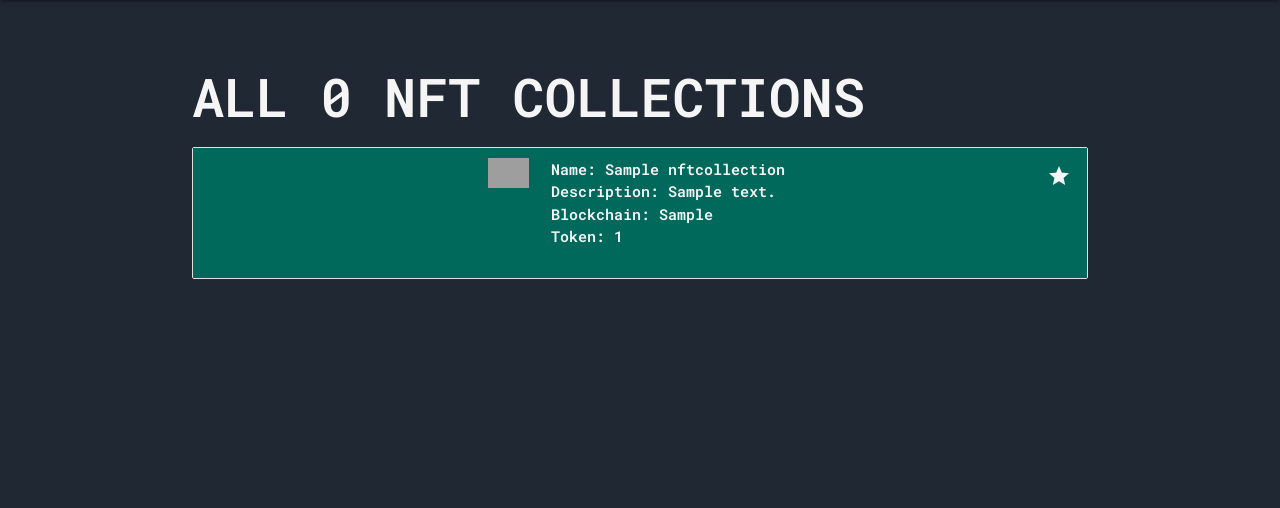
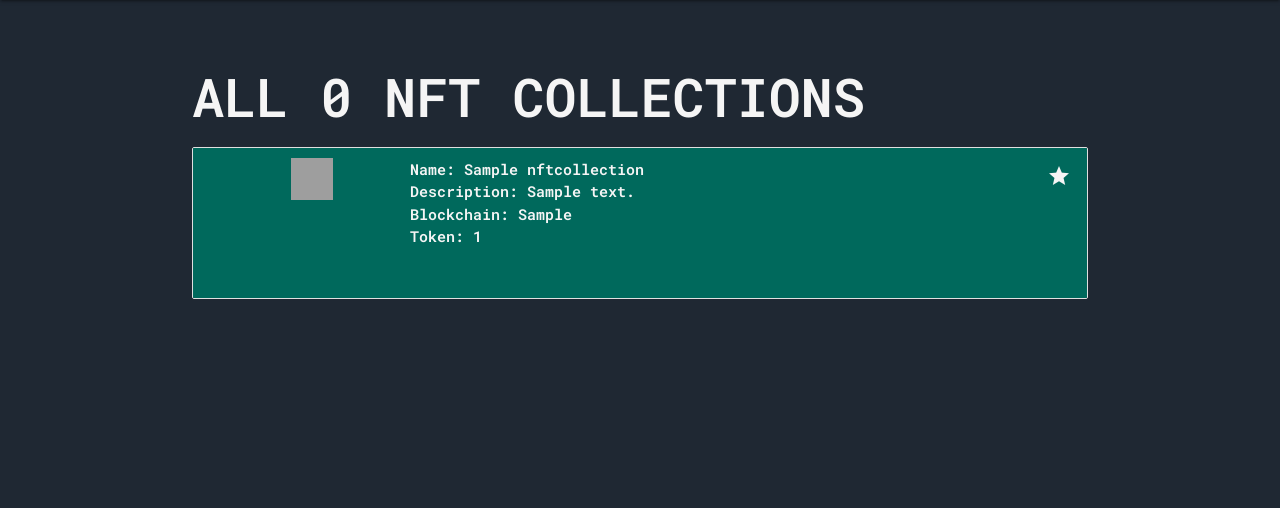
Before and after one commit to neuro-rights/hookahhigness, a Django app: page / in a window 1280 px wide. Shown: the part 110-618 px from the top of the page. Run offline with Django 4.2, Linux system fonts and the light colour scheme; tables that the repository leaves empty hold one stand-in row (values such as "Sample post"); parts of the project's set-up code (start-up, migrations or seed data) failed here and were passed over; some libraries are stand-ins or nearby versions; grey boxes are pictures that could not be loaded.

Commit message:
thumbnails

```diff
--- a/main/models.py
+++ b/main/models.py
@@ -60,6 +60,10 @@
     def get_random_nft(self):
         return self.nfts.order_by("?").first()
 
+    @property
+    def get_random_nfts(self):
+        return self.nfts.order_by("?").all()[:3]
+
     #
     def get_absolute_url(self):
         return reverse("collection_detail", kwargs={"collection_id": self.id})
--- a/main/static/css/base.css
+++ b/main/static/css/base.css
@@ -41,9 +41,20 @@
     color: whitesmoke;
 }
 
+img.thumbnail {
+    position: relative !important;
+    width: 42px;
+    height: 42px;
+    overflow: hidden;
+    left: 15px;
+    display: inline-block;
+    vertical-align: middle;
+    border-radius: 0px;
+}
+
 .card-title {
     margin-top: 5px;
-    color:
+    color: whitesmoke;
 }
 
 .card {
--- a/main/templates/home.html
+++ b/main/templates/home.html
@@ -6,14 +6,17 @@
     {% for collection in page_obj %}
     <li class="collection-item avatar">
         <a href="{% url 'collection_detail' collection.id %}">
-            <div class="row valign-wrapper">
-                <div class="col s12 m8 offset-m2 l6 offset-l3">
+            <div class="row">
+                <div class="col s12">
+                    <div class="row">
+                        {% for nft in collection.get_random_nfts %}
+                        {% for photo in nft.photo_set.all %}
                         <div class="col s2">
-                        {% for photo in collection.get_random_nft.photo_set.all %}
-                        <img src="{{ photo.url }}" alt="" class="thumbnail responsive-img">
+                            <img src="{{ photo.url }}" alt="" class="thumbnail">
+                        </div>
                         {% endfor %}
-                    </div>
-                    <div class="col s10">
+                        {% endfor %}
+                        <div class="col s6">
                             <span>Name: {{ collection.name }}</span>
                             <p>Description: {{ collection.description }}</p>
                             <p>Blockchain: {{ collection.blockchain }}</p>
@@ -22,6 +25,7 @@
                         </div>
                     </div>
                 </div>
+            </div>
         </a>
     </li>
     {% endfor %}
```
Lines whose indentation alone changed are shown as unchanged.
